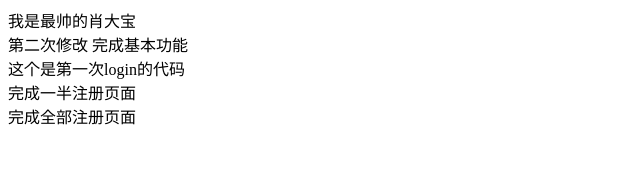
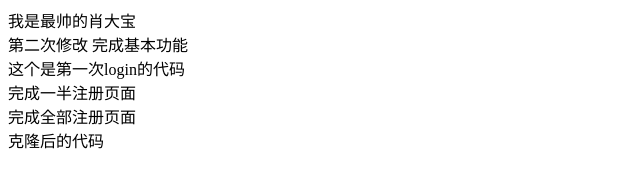
Before and after one commit to lihui6688/first-Demo, a plain HTML site: page index.html in a window 1280 px wide. Shown: the whole page, without its empty margins (0-640 px from the left). Drawn offline with Linux system fonts and the light colour scheme.

Commit message:
克隆后面的修改

```diff
--- a/index.html
+++ b/index.html
@@ -10,5 +10,7 @@
 <div>这个是第一次login的代码</div>
 <div>完成一半注册页面</div>
 <div>完成全部注册页面</div>
+
+<div>克隆后的代码</div>
 </body>
 </html>
```
